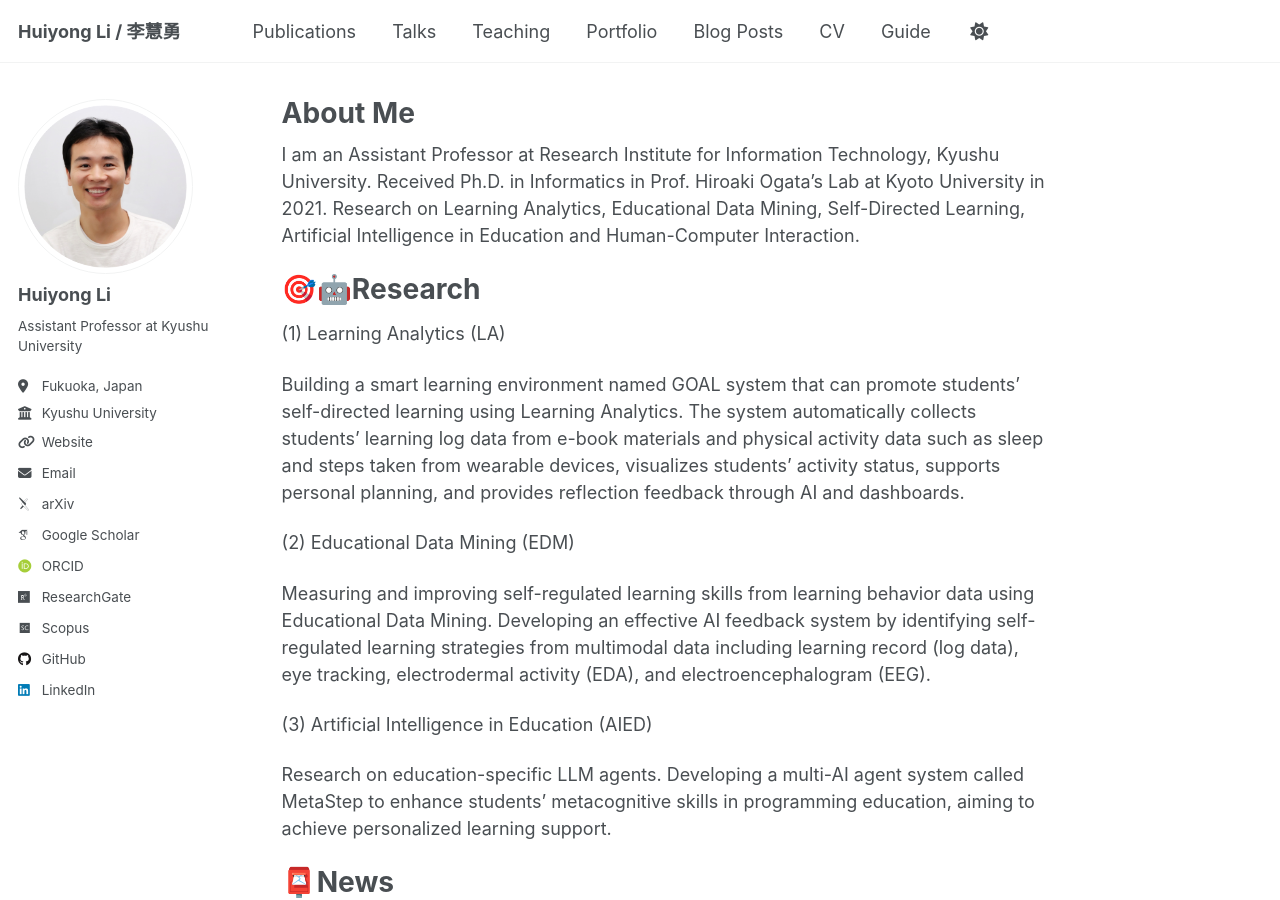
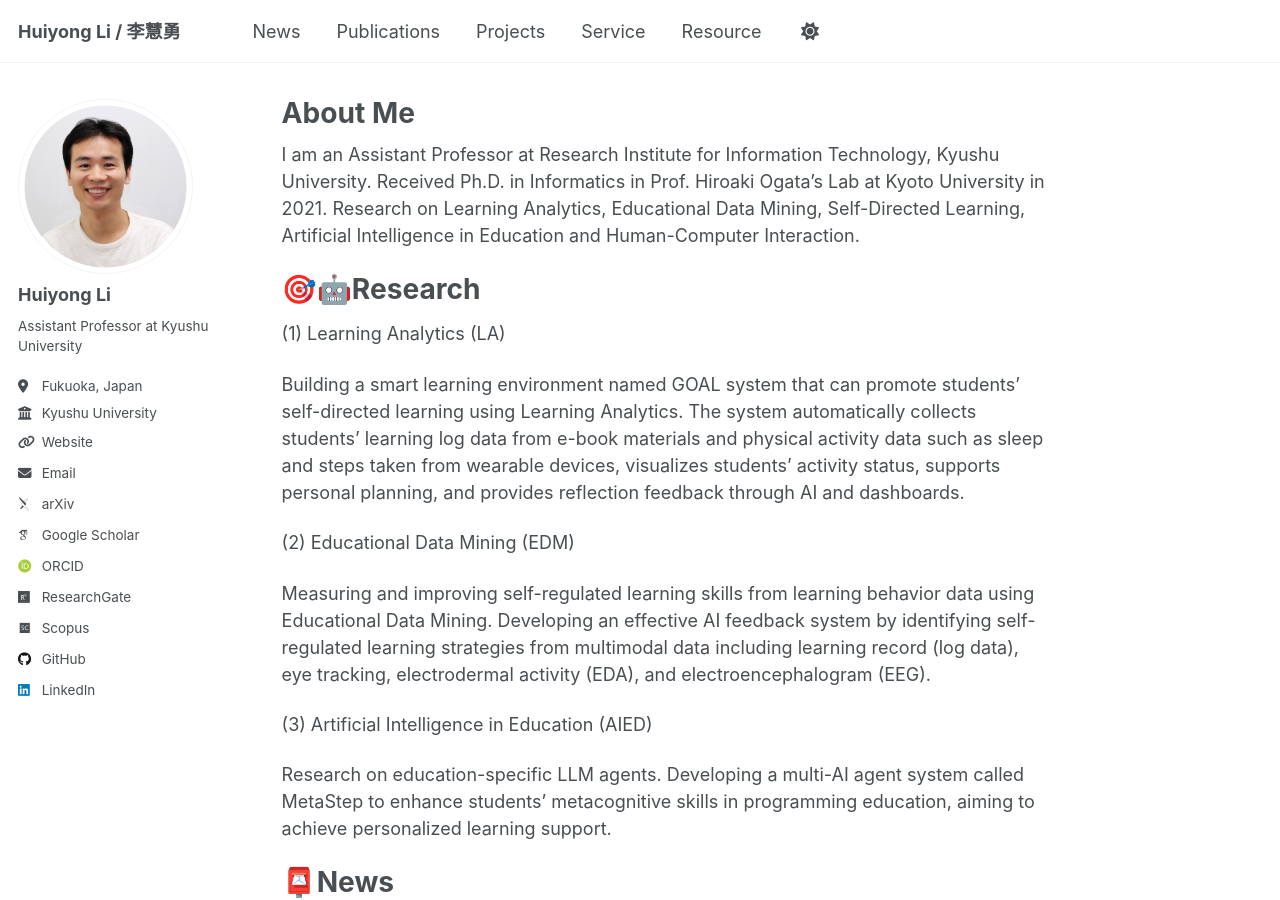
Before and after one commit to li-huiyong/li-huiyong.github.io, a Jekyll site: the page built from _pages/about.md, in a window 1280 px wide and 900 px high. Built offline with Jekyll 4.4.1, drawn with Linux system fonts in a browser that asks for light colours; some web fonts are replaced.

Commit message:
add navi menus such as projects, service, resource

```diff
--- a/_data/navigation.yml
+++ b/_data/navigation.yml
@@ -8,26 +8,38 @@
 #      Markdown formatted page while the second is generated using JSON.
 
 main:
+  - title: "News"
+    url: /news/
+
   - title: "Publications"
     url: /publications/
 
-  - title: "Talks"
-    url: /talks/
+  - title: "Projects"
+    url: /projects/
 
-  - title: "Teaching"
-    url: /teaching/
+  - title: "Service"
+    url: /service/
 
-  - title: "Portfolio"
-    url: /portfolio/
+  - title: "Resource"
+    url: /resource/
 
-  - title: "Blog Posts"
-    url: /year-archive/
+#  - title: "Talks"
+#    url: /talks/
 
-  - title: "CV"
-    url: /cv/
+#  - title: "Teaching"
+#    url: /teaching/
+
+#  - title: "Portfolio"
+#    url: /portfolio/
+
+#  - title: "Blog Posts"
+#    url: /year-archive/
+
+#  - title: "CV"
+#    url: /cv/
 
   # - title: "CV"
   #   url: /cv-json/
 
-  - title: "Guide"
-    url: /markdown/
+#  - title: "Guide"
+#    url: /markdown/
```
